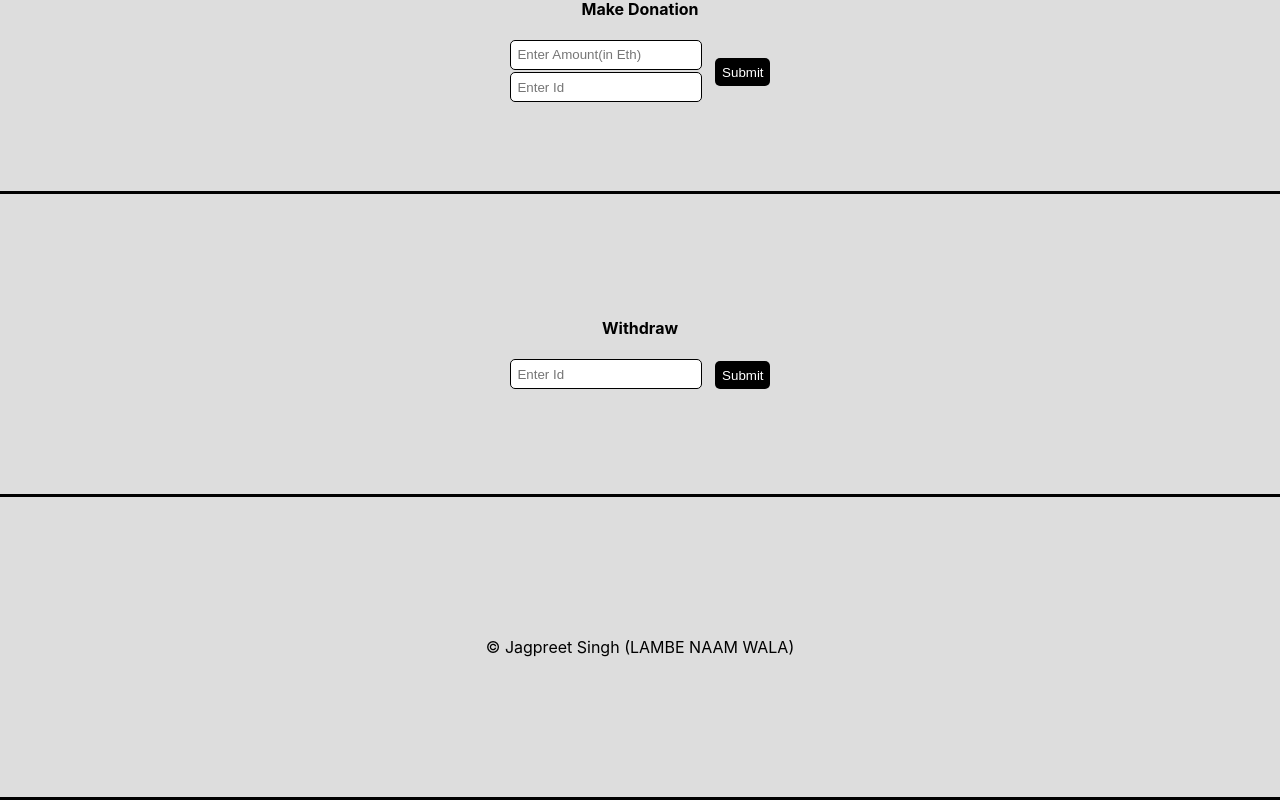
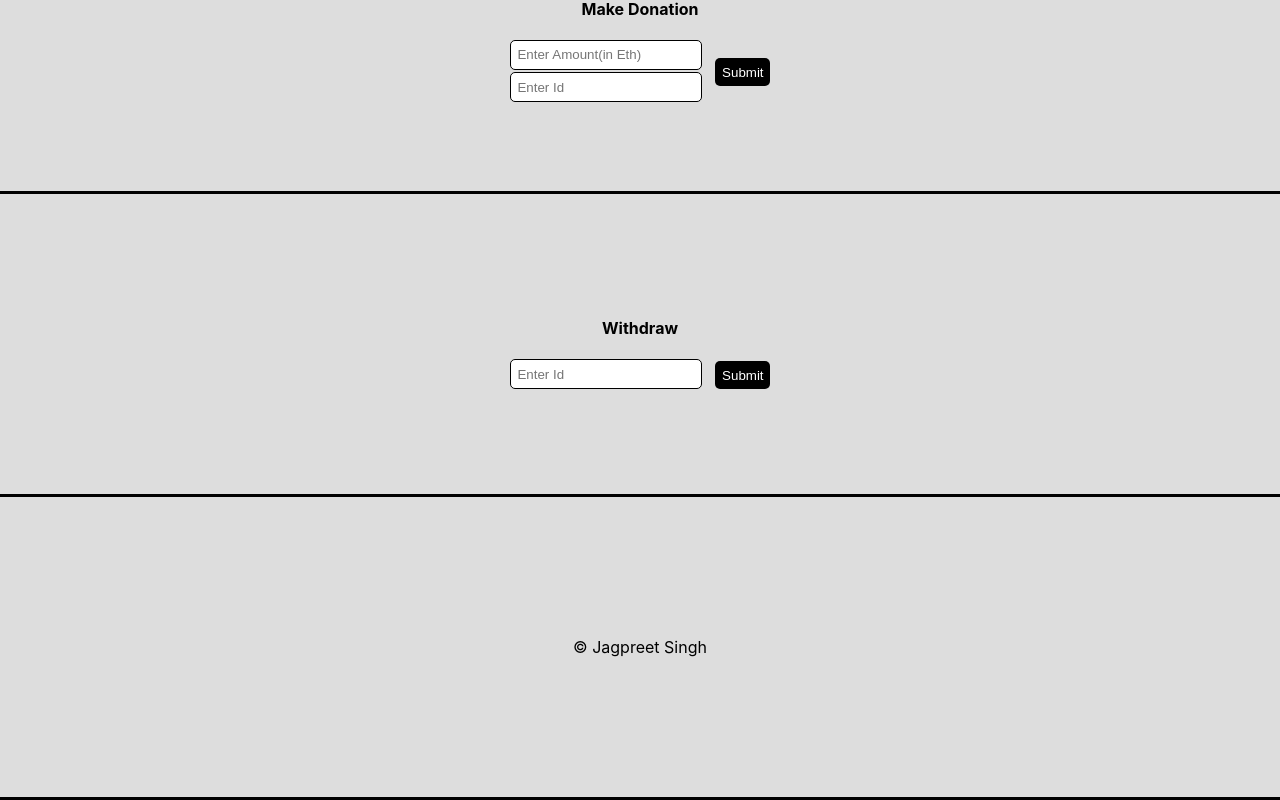
Before and after one commit to jagpreetsingh796/CrowdVacation, a React (Create React App) app in the folder my-app/: page / in a window 1280 px wide. Shown: the part 1100-1900 px from the top of the page. Built offline with nearby package versions, Linux system fonts and the light colour scheme.

Commit message:
Css changed

```diff
--- a/my-app/src/App.js
+++ b/my-app/src/App.js
@@ -39,7 +39,7 @@ function App() {
       </div>
 
       <div className="section">
-        <p>&copy; Jagpreet Singh (LAMBE NAAM WALA)</p>
+        <p>&copy; Jagpreet Singh</p>
       </div>
     </div>
   );
```
